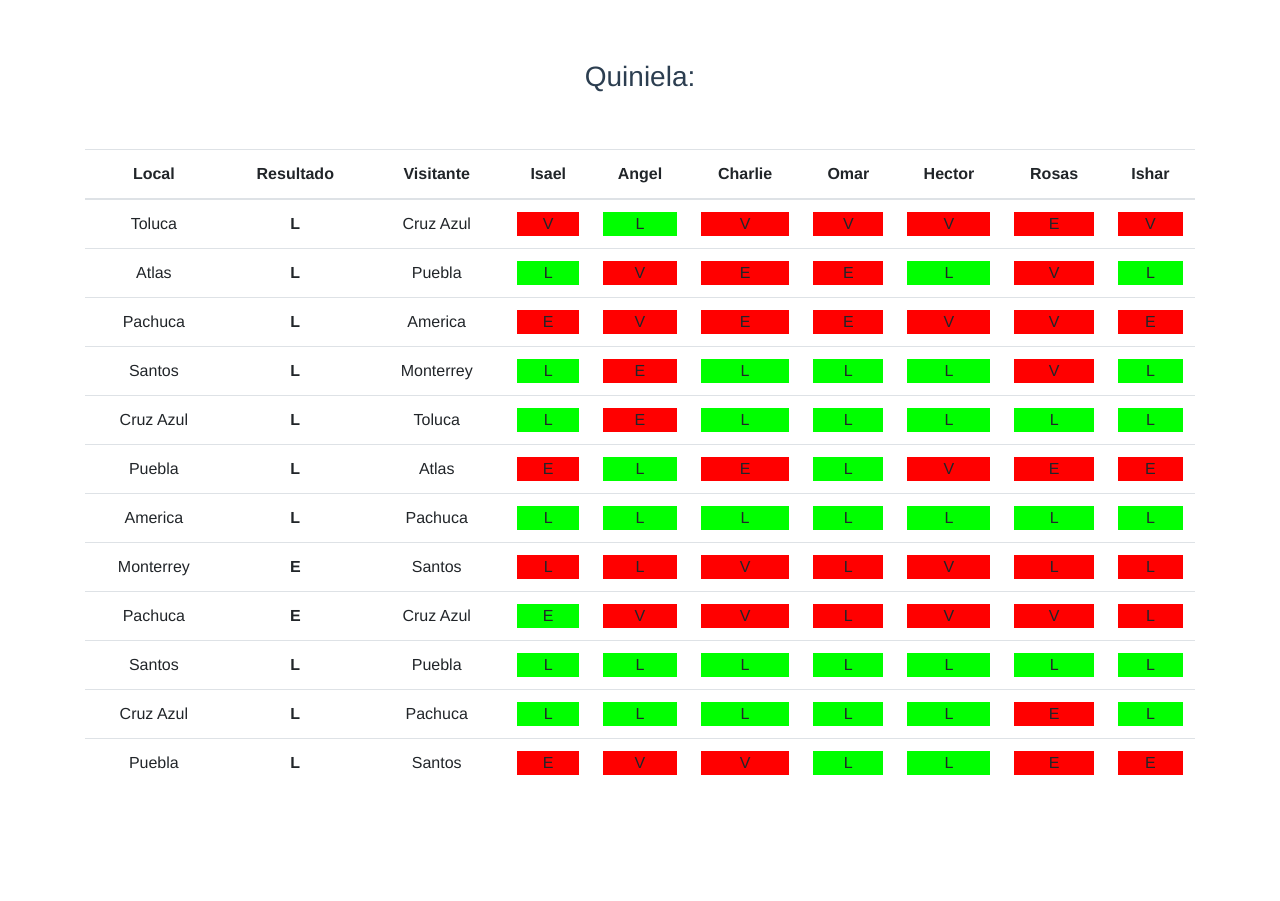
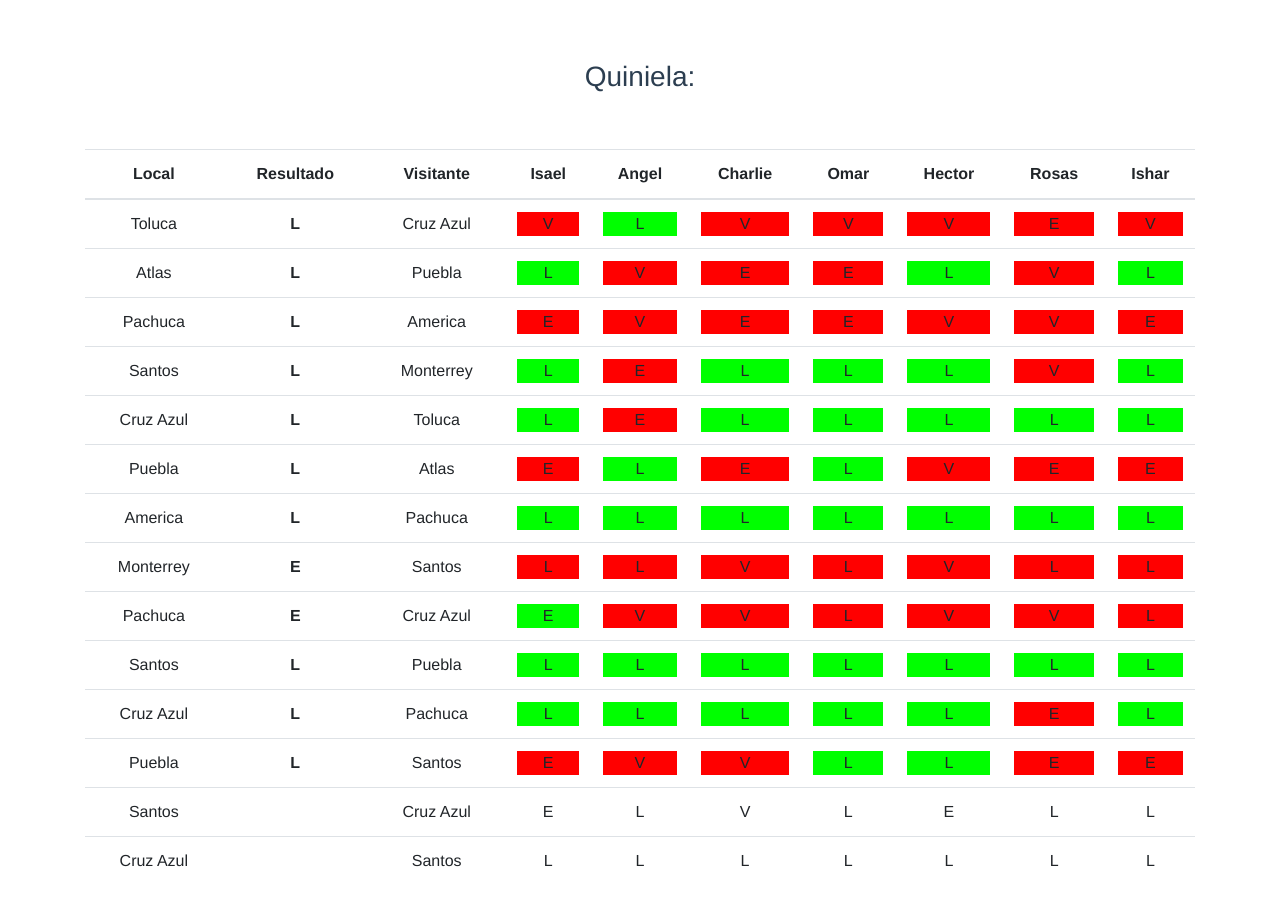
Before and after one commit to cjrodriguez1/quiniela, a Vue app: page / in a window 1280 px wide. Before the commit the page ends 803 px from the top, so only its background shows below. Built offline with nearby package versions, Linux system fonts and the light colour scheme.

Commit message:
Pronosticos para la final

```diff
--- a/src/components/Users.vue
+++ b/src/components/Users.vue
@@ -215,6 +215,42 @@
      "rosas": "E",
      "ishar": "E",
     },
+    {
+     "local": "Santos",
+     "resultado": "",
+     "visitante": "Cruz Azul",
+     "isael": "E",
+     "angel": "L",
+     "charlie": "V",
+     "omar": "L",
+     "hector": "E",
+     "rosas": "L",
+     "ishar": "L",
+    },
+    {
+     "local": "Cruz Azul",
+     "resultado": "",
+     "visitante": "Santos",
+     "isael": "L",
+     "angel": "L",
+     "charlie": "L",
+     "omar": "L",
+     "hector": "L",
+     "rosas": "L",
+     "ishar": "L",
+    },
+     /*{
+     "local": "",
+     "resultado": "",
+     "visitante": "Total",
+     "isael": "7",
+     "angel": "5",
+     "charlie": "5",
+     "omar": "7",
+     "hector": "7",
+     "rosas": "3",
+     "ishar": "6",
+    },*/
 
 
   ]
```
